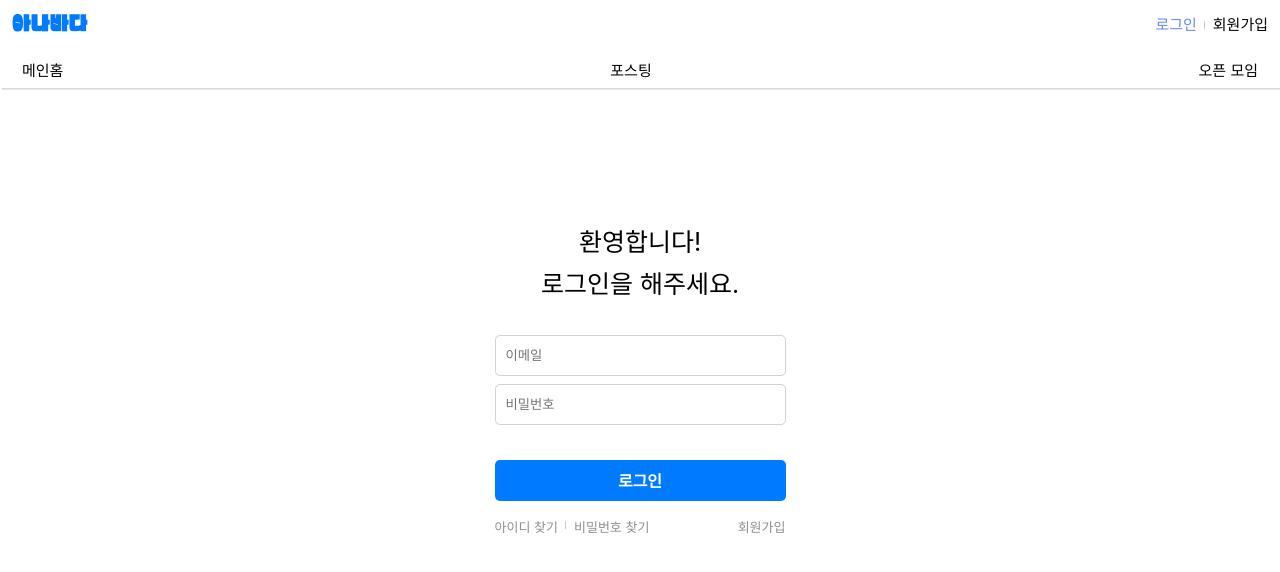
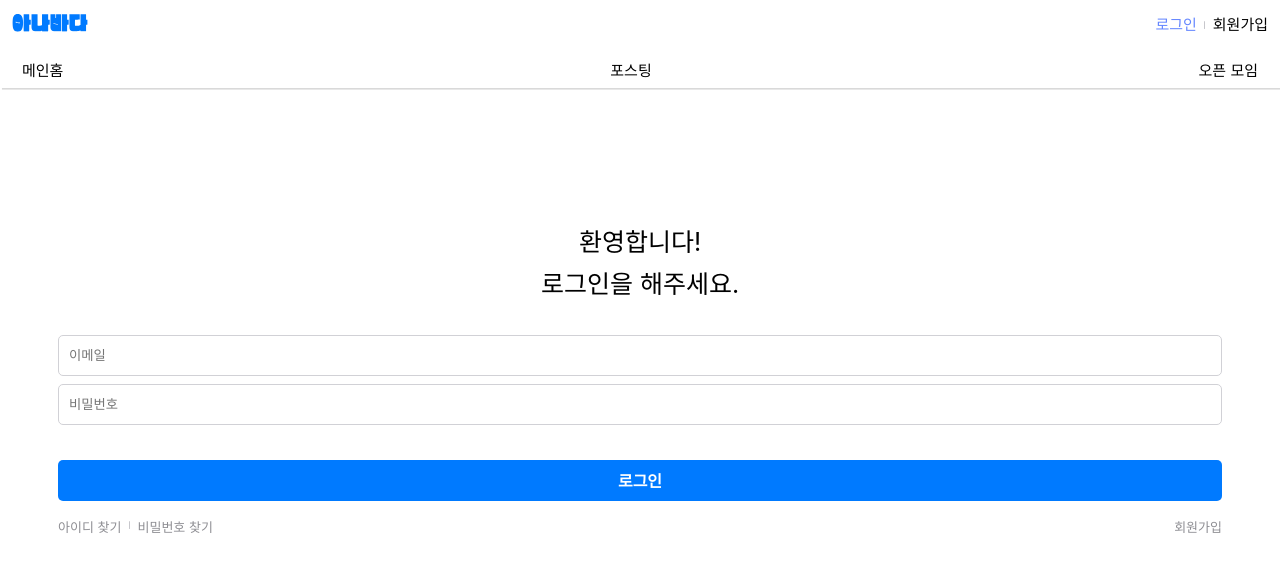
Before and after one commit to jong6598/anabada-frontEnd, a React (Create React App) app: page /login in a window 1280 px wide. Shown: the top 572 px of the page. Built offline with nearby package versions, Linux system fonts and the light colour scheme; no server answers.

Commit message:
유효성 검사 시 input CSS 변경

```diff
--- a/src/pages/Login.jsx
+++ b/src/pages/Login.jsx
@@ -3,17 +3,20 @@ import { Link, useNavigate } from "react-router-dom";
 import { userAuth } from "../shared/api";
 import { Cookies } from "react-cookie";
 import { userThunk } from "../redux/auth-slice";
-import { useEffect } from "react";
+import { useEffect, useState } from "react";
 import { useDispatch } from "react-redux";
 import styled from "styled-components";
 
 const Login = () => {
+  const [watchErr, setWatchErr] = useState(null);
+
   const {
     register,
     handleSubmit,
     formState: { errors },
   } = useForm({
     mode: "onBlur",
+    shouldFocusError: false,
   });
 
   const navigate = useNavigate();
@@ -21,6 +24,7 @@ const Login = () => {
   const cookies = new Cookies();
 
   const onSumbit = async (loginData) => {
+    setWatchErr(null);
     try {
       const getResponse = await userAuth.login(loginData);
       // 토큰 저장
@@ -33,11 +37,16 @@ const Login = () => {
       navigate("/");
       return alert("로그인에 성공했습니다!");
     } catch (err) {
+      setWatchErr(null);
       console.log(err);
       return alert("이메일과 비밀번호를 확인해주세요!");
     }
   };
   const onError = (err) => {
+    const temp = { ...err };
+    setWatchErr((prev) => {
+      return { ...temp };
+    });
     return console.log(err);
   };
 
@@ -57,7 +66,7 @@ const Login = () => {
           <br />
           <h1>로그인을 해주세요.</h1>
         </section>
-        <FormDiv>
+        <FormDiv watchErr={watchErr}>
           <form
             className="login__wrapper-form"
             onSubmit={handleSubmit(onSumbit, onError)}
@@ -77,9 +86,7 @@ const Login = () => {
               </span>
             )}
             {errors.email?.type === "pattern" && (
-              <span className="login__wrapper-error">
-                형식에 맞게 메일 주소를 입력하세요.
-              </span>
+              <span className="login__wrapper-error">입력해</span>
             )} */}
             <input
               className="login__wrapper-input login__wrapper-input__password"
@@ -134,15 +141,17 @@ const FormWrapper = styled.div`
   }
 `;
 
-const FormDiv = styled.div`
+export const FormDiv = styled.div`
   margin-top: 2.1875rem;
+  transition: all 0.3s ease;
+  padding: 0 2.625rem;
   .login__wrapper-form {
     display: flex;
     flex-direction: column;
     .login__wrapper-input,
     .login__wrapper-btn,
     .login__wrapper-error {
-      width: 18.1875rem;
+      width: 100%;
       height: 2.5625rem;
       margin: 0 auto;
       border-radius: 0.3125rem;
@@ -154,6 +163,20 @@ const FormDiv = styled.div`
       align-items: flex-start;
       padding: 12px 10px;
     }
+    .login__wrapper-input:hover {
+      background-color: #f2f2f4;
+    }
+    .login__wrapper-input:focus-visible {
+      outline: 0.01rem solid #007aff;
+    }
+    .login__wrapper-input__login {
+      outline: ${(props) =>
+        props.watchErr?.email ? "0.01rem solid #FF3B30" : "inherit"};
+    }
+    .login__wrapper-input__password {
+      outline: ${(props) =>
+        props.watchErr?.password ? "0.01rem solid #FF3B30" : "inherit"};
+    }
     .login__wrapper-btn {
       margin-top: 1.6875rem;
       margin-bottom: 1rem;
@@ -164,9 +187,12 @@ const FormDiv = styled.div`
       font-weight: 600;
       cursor: pointer;
     }
+    .login__wrapper-btn:focus {
+      background-color: #026add;
+    }
   }
   .login__wrapper-extra {
-    width: 18.1875rem;
+    width: 100%;
     margin: 0 auto;
     display: flex;
     justify-content: space-between;
```
